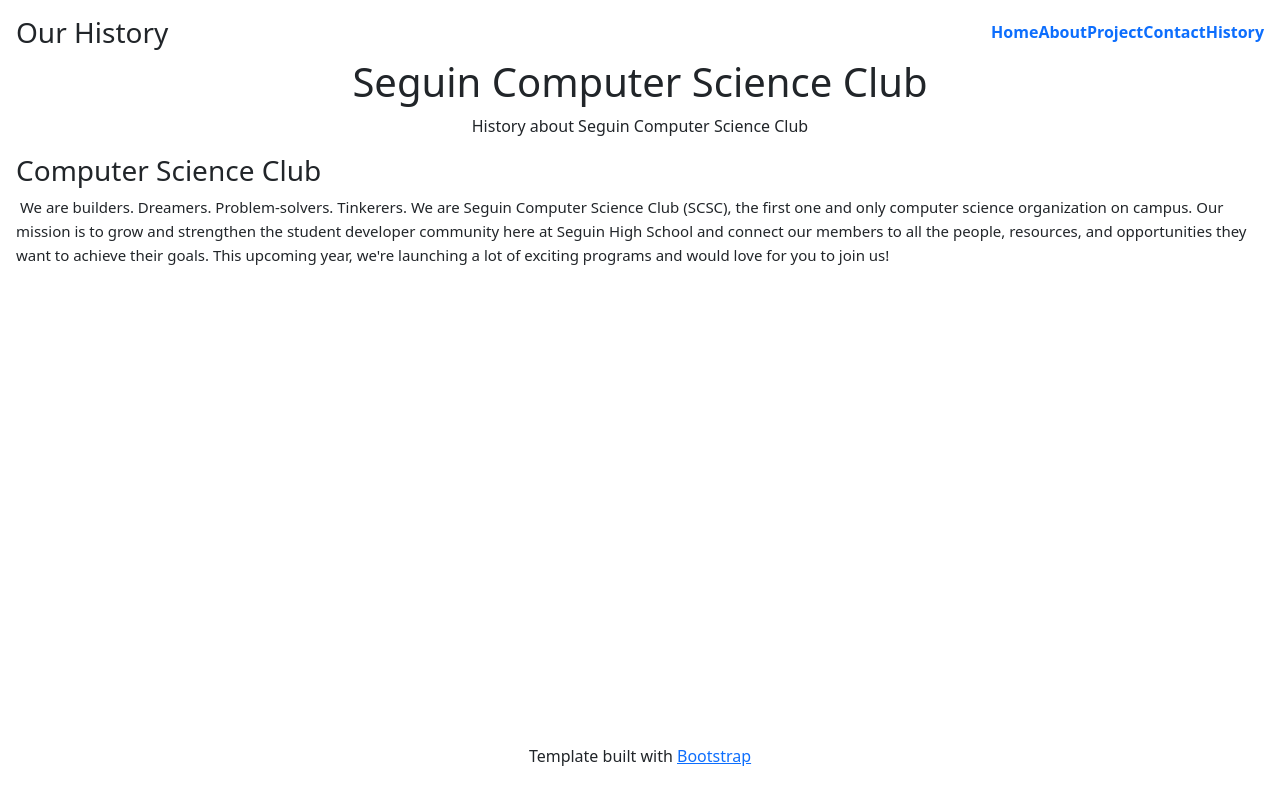
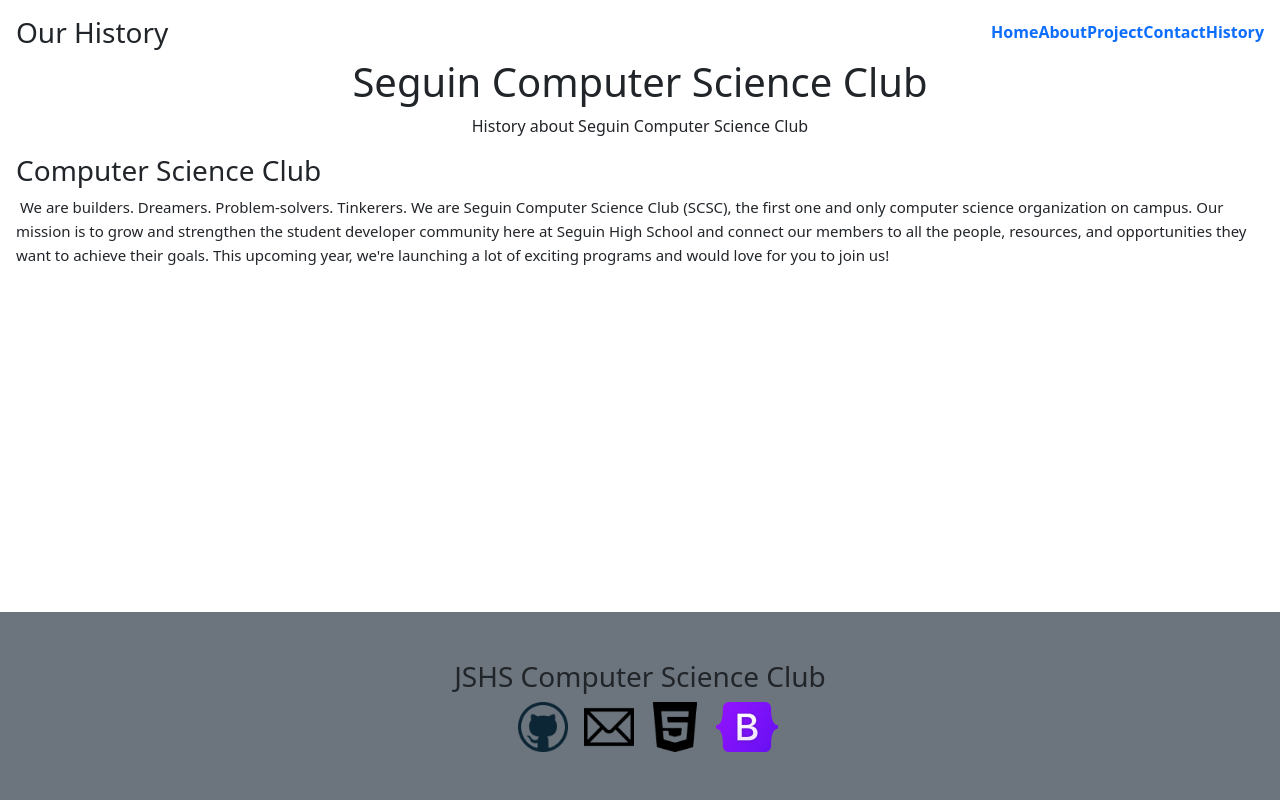
Before and after one commit to Seguin-SCS/Seguin-SCS.github.io, a website: page template/history.html in a window 1280 px wide. Drawn offline with nearby package versions, Linux system fonts and the light colour scheme; files that its build step writes are made by us from their sources.

Commit message:
fixed footer!

```diff
--- a/template/history.html
+++ b/template/history.html
@@ -5,7 +5,7 @@
         <link href="https://cdn.jsdelivr.net/npm/bootstrap@5.0.2/dist/css/bootstrap.min.css" rel="stylesheet" integrity="sha384-EVSTQN3/azprG1Anm3QDgpJLIm9Nao0Yz1ztcQTwFspd3yD65VohhpuuCOmLASjC" crossorigin="anonymous">
         <link rel="stylesheet" type="text/css" href="sass/stylesheet.css">
     </head>
-    <body class="d-flex h-100 text-center text-bg-dark">
+    <body class="text-center text-bg-dark" style="min-height: 100vh;">
         <div class="cover-container d-flex w-100 h-100 p-3 mx-auto flex-column">
             <header class="">
                 <div class="">
@@ -32,11 +32,16 @@
                     </div>
                   </div>
             </main>
-            <footer class="mt-auto">
-                <p>Template built with <a href="https://getbootstrap.com/">Bootstrap</a></p>
-            </footer>
         </div>
-
+        <footer class="mt-auto w-100 p-5 bg-secondary" style="position:absolute;bottom:0vmax">
+        <h3>JSHS Computer Science Club</h3>
+        <div class="d-flex justify-content-center">
+            <a href="https://github.com/Seguin-SCS/Seguin-SCS.github.io" title="Our GitHub Repository"><div name="icon" class="ms-3" style="height:50px; border-radius:100%;"><img src="../svg/githubicon.webp" style="height:100%" /></div></a>
+            <a href="https://gmail.com/" title="Email Us!"><div name="icon" class="ms-3" style="height:50px; border-radius:100%;"><img src="../svg/emailicon.webp" style="height:100%" /></div></a>
+            <a href="https://developer.mozilla.org/en-US/docs/Web/HTML" title="HTML5 Documentation"><div class="ms-3" name="icon" style="height:50px; border-radius:100%;"><img src="../svg/html5.png" style="height:100%" /></div></a>
+            <a href="https://getbootstrap.com/docs/5.0/getting-started/introduction/" title="Bootstrap 5 Documentation"><div class="ms-3" name="icon" style="height:50px; border-radius:100%;"><img src="../svg/bootstrap5icon.svg" style="height:100%" /></div></a>
+        </div>
+    </footer>
 
         <script src="https://cdn.jsdelivr.net/npm/bootstrap@5.0.2/dist/js/bootstrap.bundle.min.js" integrity="sha384-MrcW6ZMFYlzcLA8Nl+NtUVF0sA7MsXsP1UyJoMp4YLEuNSfAP+JcXn/tWtIaxVXM" crossorigin="anonymous"></script>
     </body>
```
Also changed, not shown: index.html (+7 -7 lines), template/about.html (+1 -1 lines), template/contact.html (+3 -5 lines), template/project.html (+4 -5 lines).
